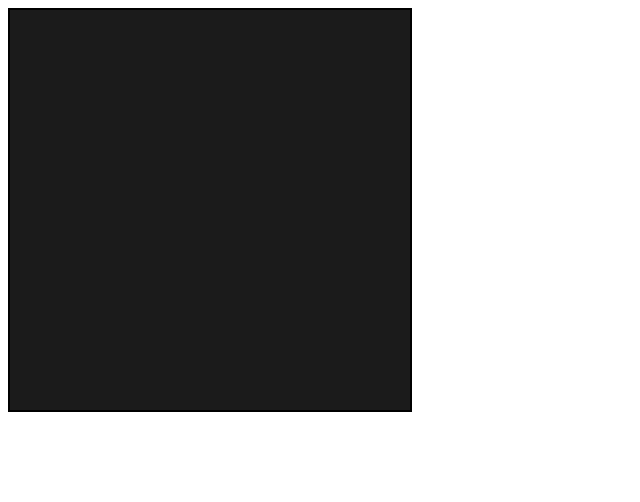
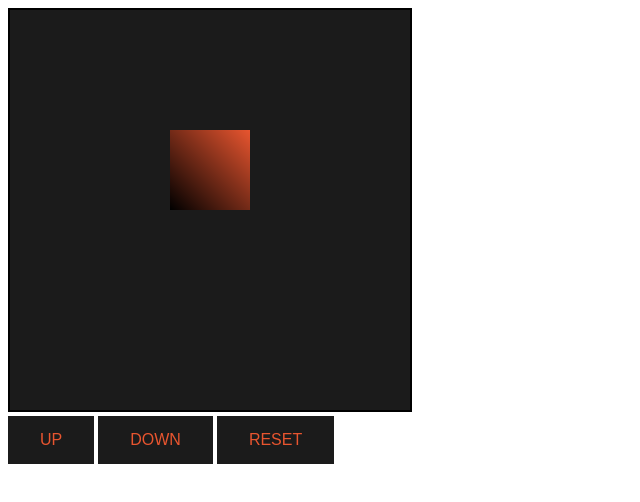
Before and after one commit to Edouard360/Getting-Started, a plain HTML site: page index.html in a window 1280 px wide. Shown: the whole page, without its empty margins (0-640 px from the left). Drawn offline with Linux system fonts and the light colour scheme.

Commit message:
Using Varyings for the square

```diff
--- a/index.html
+++ b/index.html
@@ -5,11 +5,42 @@
     <meta http-equiv="Content-Type" content="text/html; charset=utf-8">
     <script src="webgl-demo.js" type="text/javascript"></script>
         <link rel="stylesheet" href="./webgl.css" type="text/css">
+
+    <!-- Vertex shader program -->
+
+    <script id="shader-vs" type="x-shader/x-vertex">
+      attribute vec3 position;
+      attribute float light; // The light factor attribute for each vertex
+      uniform vec3 offset;
+      varying float varyingLight; // The varying for the transparency
+      void main(void) {
+        varyingLight = light;
+        gl_Position = vec4(offset + position, 1.0);
+      }
+    </script>
+
+    <!-- Fragment shader program -->
+
+    <script id="shader-fs" type="x-shader/x-fragment">
+        precision highp float;
+        uniform vec3 color;
+        varying float varyingLight; // Interpolated value
+
+        void main(void) {
+            vec3 color = color * varyingLight;
+            gl_FragColor = vec4(color, 1);
+        }
+    </script>
+
   </head>
 
   <body onload="start()">
     <canvas id="glcanvas" width="400" height="400">
       Your browser doesn't appear to support the HTML5 <code>&lt;canvas&gt;</code> element.
     </canvas>
+    <br/>
+    <button onclick="moveUp()" class="button">UP</button>
+    <button onclick="moveDown()" class="button">DOWN</button>
+    <button onclick="reset()" class="button">RESET</button>
   </body>
 </html>
--- a/webgl-demo.js
+++ b/webgl-demo.js
@@ -2,7 +2,17 @@ var canvas;
 var gl;
 var squareVerticesBuffer;
 var shaderProgram;
-var vertexPositionAttribute;
+var attributePositionLocation;
+var attributeLightLocation;
+var vertices;
+
+var numCoordinates, type, normalize, stride, offsetArray;
+
+var uniformOffsetLocation; // For the offset location
+var offset = [0,0.2,0]; // The initial offset
+
+var uniformColorLocation; // For the color location
+var color = [232.0/255., 85.0/255., 47.0/255.]; // The Inovia orange
 
 function start() {
   /**
@@ -11,15 +21,143 @@ function start() {
   canvas = document.getElementById("glcanvas");
   gl = canvas.getContext("webgl");
 
-  gl.clearColor(27.0/255,27.0/255,27.0/255, 1.0); // Clear to the Inovia black
+  gl.clearColor(27.0/255,27.0/255,27.0/255, 1.0);  // Clear to the Inovia black
   gl.clearDepth(1.0); // Clear the depth buffer
   gl.enable(gl.DEPTH_TEST); // Enable depth testing (objects in the front hide the others)
+
+  /**
+   * Step 1 : Creating the shaders
+   */
+  var vertexShaderSource = document.getElementById("shader-vs").firstChild.textContent;
+  var vertexShader = gl.createShader(gl.VERTEX_SHADER);
+  gl.shaderSource(vertexShader, vertexShaderSource);
+  gl.compileShader(vertexShader);
+
+  var fragmentShaderSource = document.getElementById("shader-fs").firstChild.textContent;
+  var fragmentShader = gl.createShader(gl.FRAGMENT_SHADER);
+  gl.shaderSource(fragmentShader, fragmentShaderSource);
+  gl.compileShader(fragmentShader);
+
+  /**
+   * Step 2 : Creating the program from the shaders
+   */
+  shaderProgram = gl.createProgram();
+  gl.attachShader(shaderProgram, vertexShader);
+  gl.attachShader(shaderProgram, fragmentShader);
+  gl.linkProgram(shaderProgram);
+
+  gl.useProgram(shaderProgram);
+
+  /**
+   * Step 3 : Creating and filling the buffers
+   */
+  squareVerticesBuffer = gl.createBuffer();
+  gl.bindBuffer(gl.ARRAY_BUFFER, squareVerticesBuffer);
+
+  /**
+   * Two attributes, one array
+   * ( x , y , z ) ,     ( a )
+   *   position    ,  transparency
+   */
+  vertices = [
+    0.2,  0.2,  0.0,  1,
+    -0.2, 0.2,  0.0,  0.5,
+    0.2,  -0.2, 0.0,  0.5,
+    -0.2, -0.2, 0.0,  0
+  ];
+
+  gl.bufferData(gl.ARRAY_BUFFER, new Float32Array(vertices), gl.STATIC_DRAW);
+
+  /**
+   * Step 4 : Sending attributes from the buffers to the program
+   */
+  attributePositionLocation = gl.getAttribLocation(shaderProgram, "position");
+  gl.enableVertexAttribArray(attributePositionLocation);
+  gl.bindBuffer(gl.ARRAY_BUFFER, squareVerticesBuffer);
+
+  numCoordinates = 3; // Number of elements (x,y,z). Same as before
+  type = gl.FLOAT; // Same as before.
+  normalize = false; // Same as before.
+  stride = 4 * 4; // Now we should skip 1 element (the alpha element)
+  offsetArray = 0; // We still start at 0 for position.
+
+  gl.vertexAttribPointer(attributePositionLocation, numCoordinates,type, normalize, stride, offsetArray);
+
+  attributeLightLocation = gl.getAttribLocation(shaderProgram, "light");
+  gl.enableVertexAttribArray(attributeLightLocation);
+  gl.bindBuffer(gl.ARRAY_BUFFER, squareVerticesBuffer);
+
+  var numCoordinates = 1; // Number of elements (alpha).
+  var type = gl.FLOAT; // Same as before.
+  var normalize = false; // Same as before.
+  var stride = 4 * 4; // 4 elements * (float size in bytes = 4)
+  var offsetArray = 3 * 4; // Skip the first 3 elements (x,y,z) * (float size = 4)
+
+  gl.vertexAttribPointer(attributeLightLocation, numCoordinates,type, normalize, stride, offsetArray);
+  /**
+   * Step 5 : Sending uniforms to the program
+   */
+
+  // Get the location of the uniform named ‘offset’
+  uniformOffsetLocation = gl.getUniformLocation(shaderProgram, "offset");
+  // The uniform is a three dimensional vector (3v) of floats (f)
+  gl.uniform3fv(uniformOffsetLocation, offset);
+
+  // Get the location of the uniform named 'color'
+  uniformColorLocation = gl.getUniformLocation(shaderProgram, "color");
+  // The uniform is a three dimensional vector (3v) of floats (f)
+  gl.uniform3fv(uniformColorLocation, color);
 
   drawScene();
 }
 
 function drawScene() {
-  // We clear the canvas between every frame (even if we draw nothing)
   gl.clear(gl.COLOR_BUFFER_BIT | gl.DEPTH_BUFFER_BIT);
+
+  /**
+   * Step 6 : The draw call
+   */
+  var option = gl.TRIANGLE_STRIP; // The option for drawing
+  var start = 0; // The starting index in the array
+  var count = 4; // The number of indices to be rendered
+  gl.drawArrays(option, start, count);
+
   requestAnimationFrame(drawScene);
 }
+
+/**
+ * moveUp moves the square up.
+ */
+function moveUp(){
+  offset[1] += 0.1;
+  color = color.map((i)=>{return i*1.1})
+  update(offset,color);
+}
+
+/**
+ * moveDown moves the square down.
+ */
+function moveDown(){
+  offset[1] -= 0.1;
+  color = color.map((i)=>{return i/1.1})
+  update(offset,color);
+}
+
+/**
+ * reset resets the initial position of the square.
+ */
+function reset(){
+  offset = [0,0.2,0];
+  color = [232.0/255., 85.0/255., 47.0/255.];
+  update(offset,color);
+}
+
+/**
+ * The update function sends the new uniform to the program
+ * @param {array} offset - the offset to send to the program
+ * @param {array} color - the color to send to the program
+ */
+function update(offset){
+  gl.uniform3fv(uniformOffsetLocation, offset);
+  gl.uniform3fv(uniformColorLocation, color);
+}
--- a/webgl.css
+++ b/webgl.css
@@ -5,3 +5,14 @@ canvas {
 video {
 	display: none;
 }
+
+.button {
+    background-color: #1B1B1B; /* Green */
+    border: none;
+    color: #E8552F;
+    padding: 15px 32px;
+    text-align: center;
+    text-decoration: none;
+    display: inline-block;
+    font-size: 16px;
+}
```
Also changed, not shown: 1 other file.
